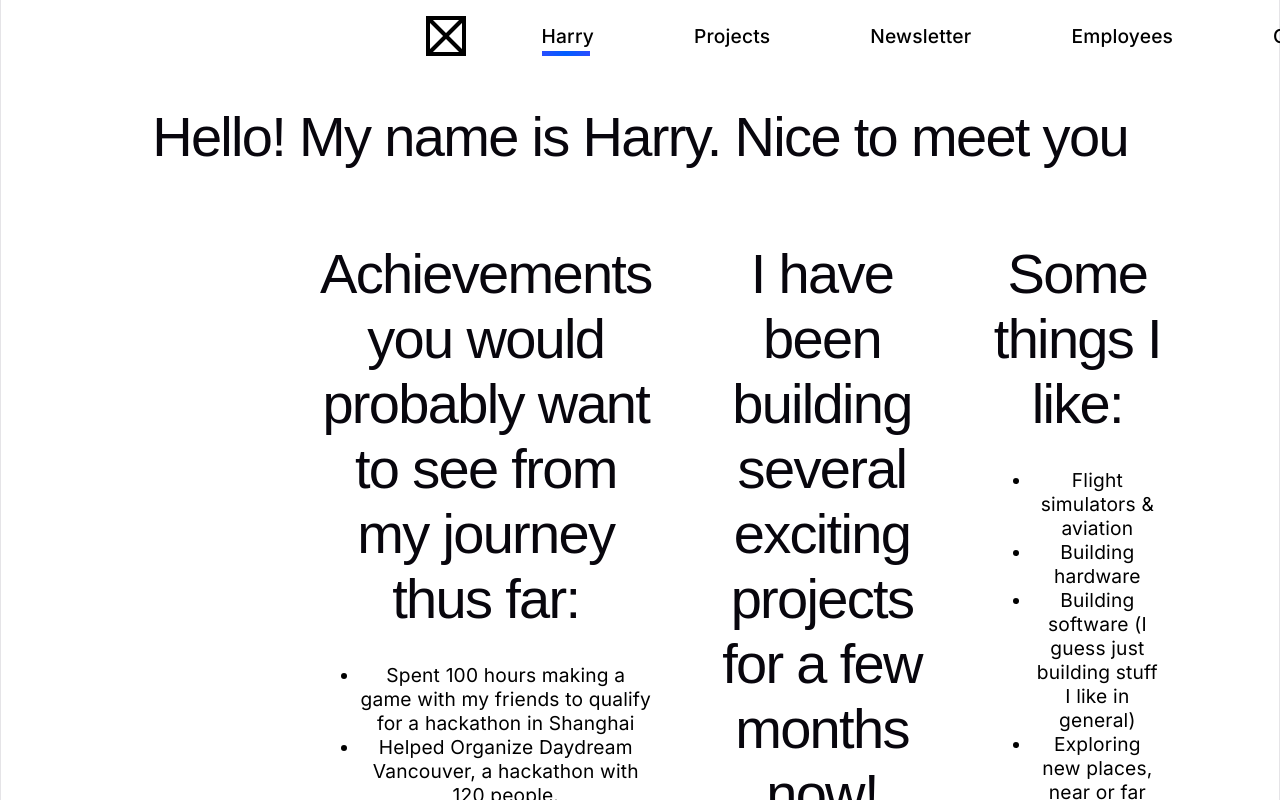
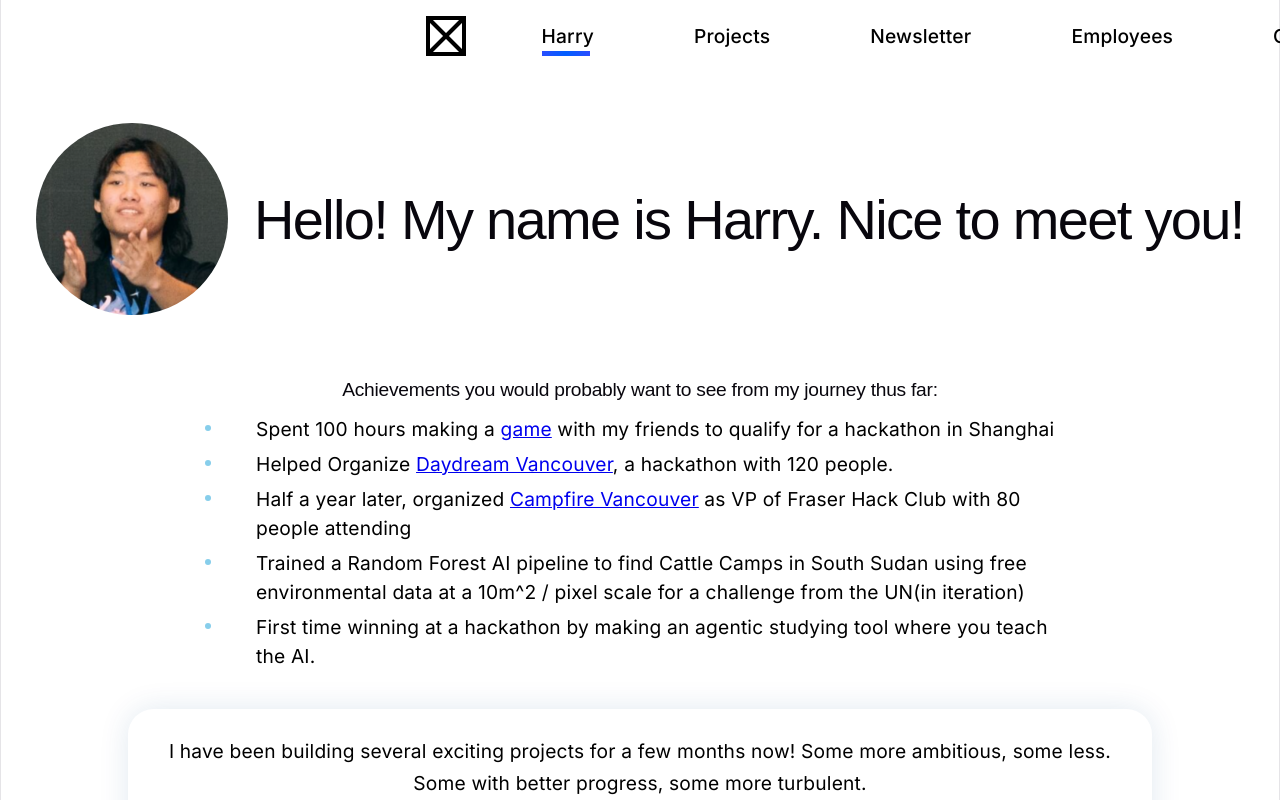
Before and after one commit to fengyuan66/Semisite, a React (Vite) app in the folder semisite/: page /about in a window 1280 px wide. Shown: the top 800 px of the page. Built offline with nearby package versions, Linux system fonts and the light colour scheme; a web font is replaced by a local one.

Commit message:
Done with the website?!! Feat: Add the About Harry Page

```diff
--- /dev/null
+++ b/semisite/src/css/about.css
@@ -0,0 +1,90 @@
+.about {
+    max-width: 80vw;
+    margin: 0 auto;
+    padding: 5vw 2vw;
+}
+
+.about_maincontent {
+    display: flex;
+    flex-direction: column;
+    gap: 5vw, 5vw;
+}
+
+.overview h2, .interests h2{
+    font-size: 1.5vw;
+    margin-bottom: 1vw;
+}
+
+.overview ul, .interests ul {
+    list-style: none;
+    padding: 0;
+    margin: 0vw 6vw;
+    display: flex;
+    flex-direction: column;
+    gap: 0.5vw;
+}
+
+.overview li, .interests li{
+    padding-left: 4vw;
+    position: relative;
+    line-height: 1.5;
+
+}
+
+.overview li::before, .interests li::before {
+    content: "";
+    position: absolute;
+    left: 0;
+    top: 10px;
+    width: 6px;
+    height: 6px;
+    border-radius: 50%;
+    background-color: skyblue;
+}
+
+.msg1{
+    margin-top: 3vw;
+    margin-bottom: 3vw;
+    align-items:center;
+    box-shadow: 0 0px 30px rgba(15, 76, 129, 0.12);
+    border-radius: 2vw;
+    padding: 2vw 2vw;
+    align-self: center;
+    text-align: center;
+    max-width: 100ch;
+}
+
+.msg1 p{
+
+    max-width: 109ch;
+    line-height: 1.7;
+
+
+}
+
+.overview ul,
+.overview li,
+.interests ul,
+.interests li {
+    text-align: left;
+}
+
+.abttop{
+    padding-top: 4vw;
+    justify-content: center;
+    display: flex;
+    align-items: center;
+}
+
+.abttop h1{
+
+    margin-left: 2vw;
+}
+
+.abttop img{
+
+    width: 15vw;
+    height: 15vw;
+    border-radius: 50%
+
+}
--- a/semisite/src/pages/About.jsx
+++ b/semisite/src/pages/About.jsx
@@ -1,27 +1,32 @@
-
+import '../css/about.css'
+import harryimg from '../assets/harry.png'
 function About(){
     return (
         <div>
-            <h1>Hello! My name is Harry. Nice to meet you</h1>
+            <div className="abttop">
+                <img src={harryimg} />
+                <h1>Hello! My name is Harry. Nice to meet you!</h1>
+            </div>
+
             <div className="about">
-                <div className="maincontent">
+                <div className="about_maincontent">
                     <div className="overview">
-                        <h1>Achievements you would probably want to see from my journey thus far:</h1>
+                        <h2>Achievements you would probably want to see from my journey thus far:</h2>
                         <ul>
-                            <li>Spent 100 hours making a game with my friends to qualify for a hackathon in Shanghai</li>
-                            <li>Helped Organize Daydream Vancouver, a hackathon with 120 people.</li>
-                            <li>Half a year later, organized Campfire Vancouver as VP of Fraser Hack Club with 80 people attending</li>
+                            <li>Spent 100 hours making a <a href="https://fraserhackclub.itch.io/spacegoose">game</a> with my friends to qualify for a hackathon in Shanghai</li>
+                            <li>Helped Organize <a href="https://daydream.bcydc.ca/?_gl=1*15thrw8*_ga*MTY2MjU5MjYyLjE3ODMxOTU4MDg.*_ga_JD2FNNVXTR*czE3ODMyMTI4OTYkbzIkZzAkdDE3ODMyMTI4OTgkajU4JGwwJGgw">Daydream Vancouver</a>, a hackathon with 120 people.</li>
+                            <li>Half a year later, organized <a href="https://campfire.hackclub.com/vancouver">Campfire Vancouver</a> as VP of Fraser Hack Club with 80 people attending</li>
                             <li>Trained a Random Forest AI pipeline to find Cattle Camps in South Sudan using free environmental data at a 10m^2 / pixel scale for a challenge from the UN(in iteration)</li>
                             <li>First time winning at a hackathon by making an agentic studying tool where you teach the AI.</li>
                         </ul>
                     </div>
                     <div className="msg1">
-                        <h1>I have been building several exciting projects for a few months now! Some more ambitious, some less. Some with better progress, some more turbulent.</h1>
-                        <h1>Either way, the purpose of this site is to better document and share my work, my life, and perhaps a glimpse of who I am. </h1>
+                        <p>I have been building several exciting projects for a few months now! Some more ambitious, some less. Some with better progress, some more turbulent. <br></br><br></br></p>
+                        <p>Either way, the purpose of this site is to better document and share my work, my life, and perhaps a glimpse of who I am. </p>
                     </div>
 
                     <div className="interests">
-                        <h1>Some things I like:</h1>
+                        <h2>Some things I like:</h2>
                         <ul>
                             <li>Flight simulators & aviation</li>
                             <li>Building hardware</li>
@@ -42,6 +47,11 @@ function About(){
 
                         </ul>
                     </div>
+
+                    <div className="msg1">
+                        <p>SEMI was started as a <a href="https://trending.knowyourmeme.com/editorials/guides/what-does-larp-or-larping-mean-the-role-playing-terms-turned-slang-explained">LARP</a> when I was in grade 5 and jumped on the train of making projects with my friends. <br></br><b>Today, it is a symbol representing not myself, but my work, activity, and presence in the tech fields.</b></p>
+                    </div>
+
                 </div>
             </div>
 
--- a/semisite/src/pages/Newsletter.jsx
+++ b/semisite/src/pages/Newsletter.jsx
@@ -2,6 +2,7 @@ function Newsletter(){
     return(
         <div className="newsletter">
             <h1>My Newsletter</h1>
+            <p>There are currently no newsletters!</p>
         </div>
     )
 }
```
Also changed, not shown: semisite/src/assets/harry.png (added).
